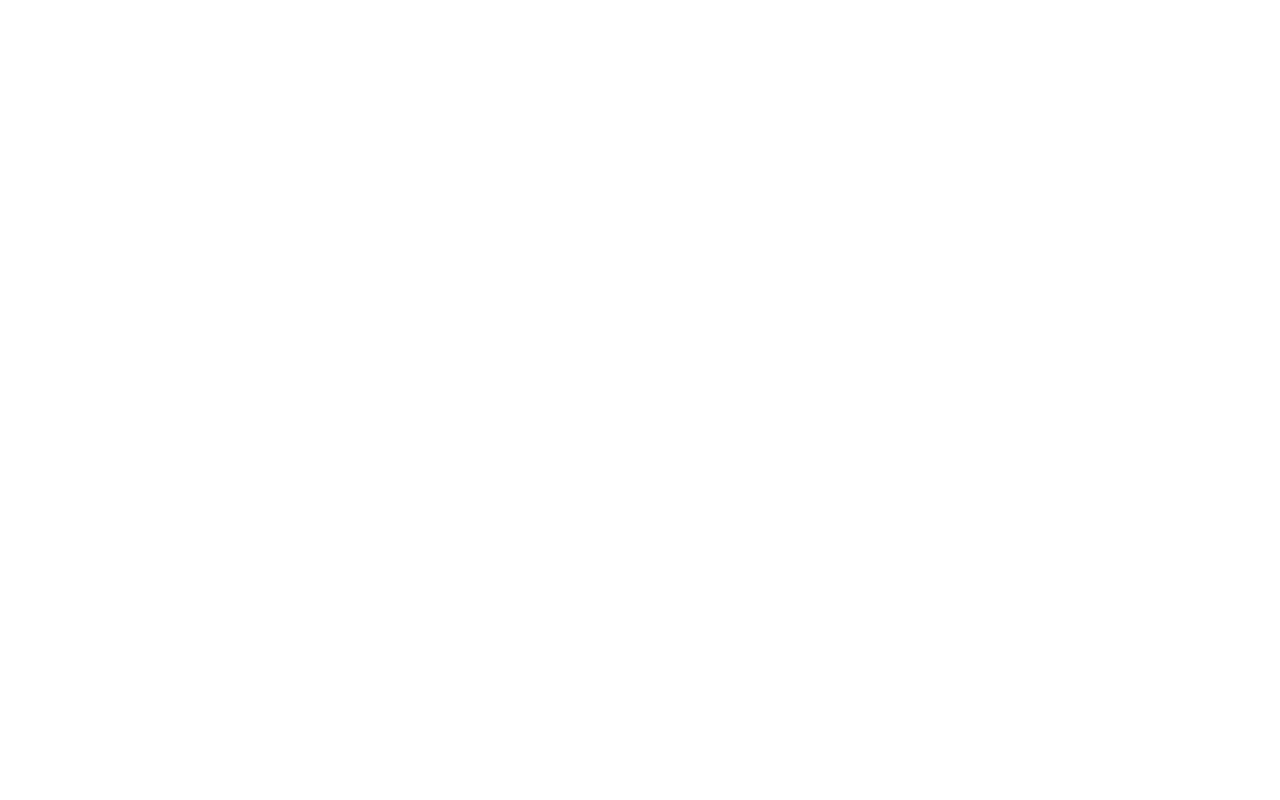
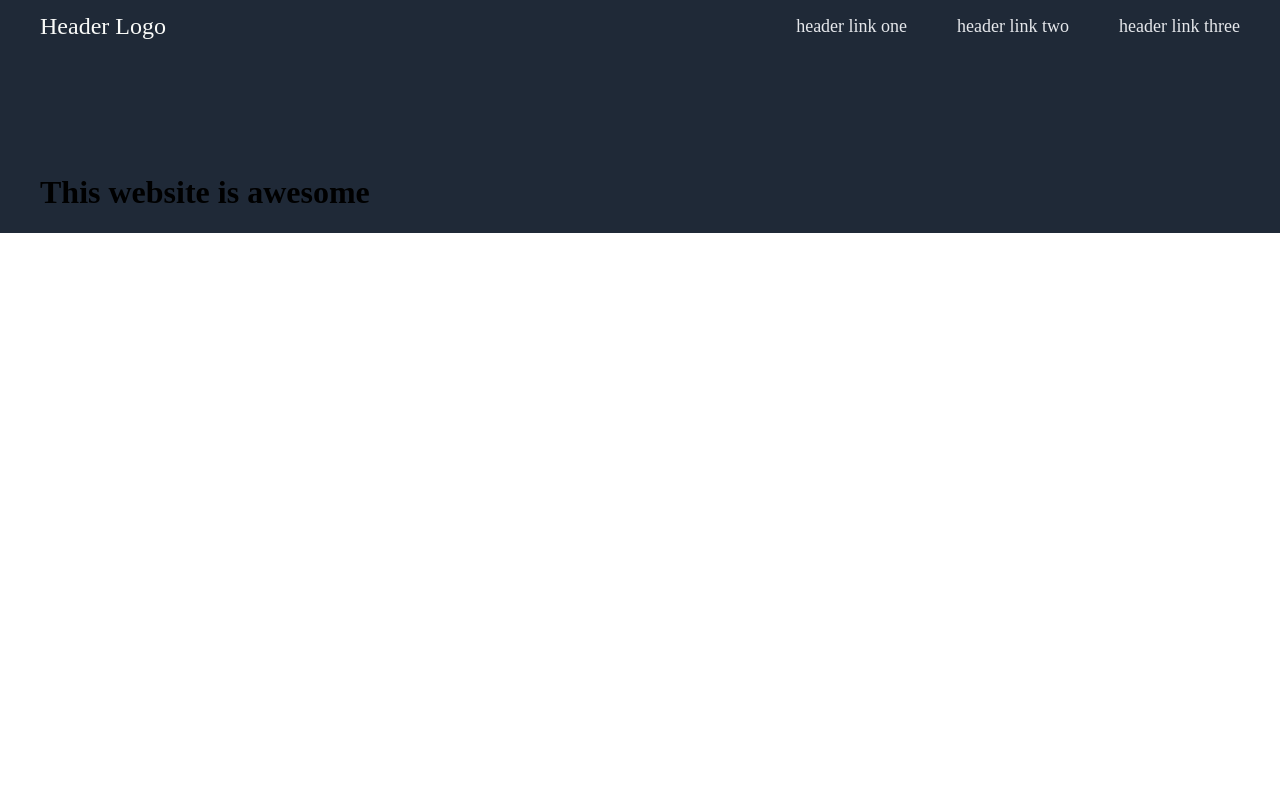
Before and after one commit to reitenth/odin-landing-page, a plain HTML site: page index.html in a window 1280 px wide. Shown: the top 800 px of the page. Drawn offline with Linux system fonts and the light colour scheme.

Commit message:
finished header, started working on hero

```diff
--- a/index.html
+++ b/index.html
@@ -7,21 +7,25 @@
     <link rel="stylesheet" href="styles.css" />
 </head>
 <body>
-    <div class="content">
-    <div class="header-container">
+    <header class="header">
+            <div class="header-container">
+                <div class="logo">
+                    <a href="#">Header Logo</a>
+                </div>
+                <nav>
+                    <ul>
+                        <li><a href="#">header link one</a></li>
+                        <li><a href="#">header link two</a></li>
+                        <li><a href="#">header link three</a></li>
+                    </ul>
+                </nav>
+            </div>
+    </header>
 
-        <div class="left-side-header">
-            <a href="/">Header Logo</a>
+    <div class="hero">
+        <div class="hero-container">
+            <h1>This website is awesome</h1>
         </div>
-
-        <div class="right-side-header">
-            <a href="/">header link one</a>
-            <a href="/">header link two</a>
-            <a href="/">header link three</a>
-        </div>
-
     </div>
-    </div>
-
 </body>
 </html>
--- a/styles.css
+++ b/styles.css
@@ -1,17 +1,58 @@
-.content {
-    margin: 1200px;
+body {
+    background-color: #ffffff;
+    margin: 0;
+}
+
+/* Header */
+
+.header {
+    background-color: #1F2937;
+    height: 100%;
 }
 
 .header-container {
-   height: 100px;
-   background-color: #1F2937;
    display: flex;
+   max-width: 1200px;
+   margin: 0 auto;
+   justify-content: space-between;
 }
 
-.left-side-header {
+.logo a {
+    color: #F9FAF8;
+    text-decoration: none;
+    font-size: 24px;
+}
+
+.logo {
+    align-items: center;
+    display: flex
+}
+
+.header nav ul li a {
+    color: #e5e7eb;
+    text-decoration: none;
+    font-size: 18px;
+}
+
+.header nav ul {
+    display: flex;
+}
+
+.header nav ul li {
+    padding-left: 50px;
+    list-style-type: none;
+}
+
+/* Hero */
+
+.hero {
+    background-color: #1F2937;
 
 }
-
-.right-side-header {
+.hero-container {
+    display: flex;
+    max-width: 1200px;
+    margin: 0 auto;
+    padding-top: 100px;
 
 }
```
